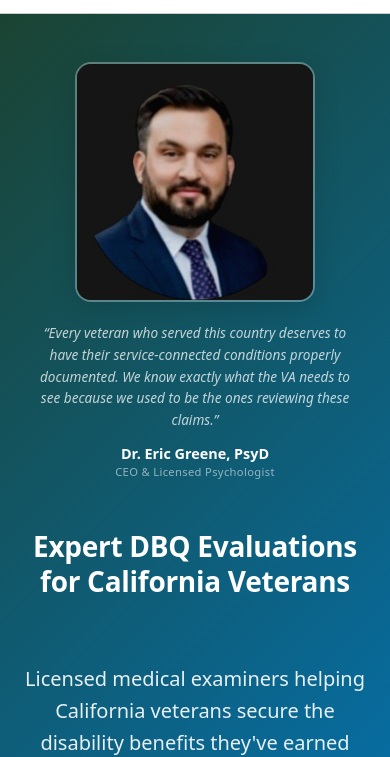
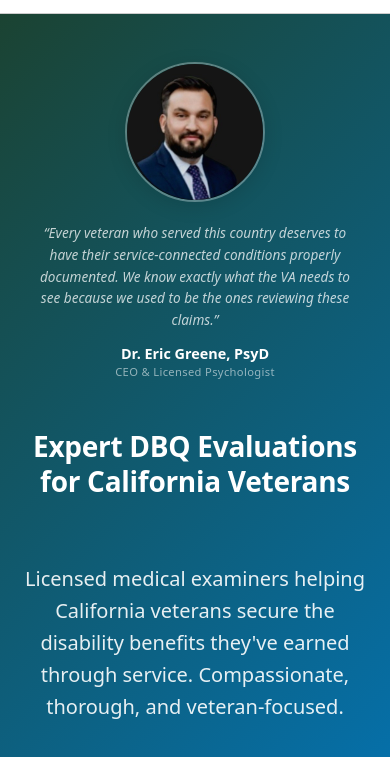
Before and after one commit to JoshuaWink/dbqhelp-mockup-a, a website with bundled scripts: page index.html in a window 390 px wide. Shown: the part 91-848 px from the top of the page. Built offline with nearby package versions, Linux system fonts and the light colour scheme.

Commit message:
photo: small rounded circle instead of large box

```diff
--- a/dbq-mockup-a.css
+++ b/dbq-mockup-a.css
@@ -46,13 +46,13 @@
   gap: 1.25rem;
 }
 .dbq-hero__photo {
-  width: 100%;
-  aspect-ratio: 4/5;
-  max-height: 380px;
-  border-radius: 16px;
+  width: 160px;
+  height: 160px;
+  border-radius: 50%;
   overflow: hidden;
   border: 2px solid rgba(255,255,255,0.3);
-  box-shadow: 0 6px 24px rgba(0,0,0,0.15);
+  box-shadow: 0 4px 20px rgba(0,0,0,0.12);
+  margin: 0 auto;
 }
 .dbq-hero__photo img {
   width: 100%;
@@ -132,9 +132,9 @@
     justify-content: center;
   }
   .dbq-hero__photo {
-    max-width: 240px;
+    width: 140px;
+    height: 140px;
     margin: 0 auto;
-    aspect-ratio: 1;
   }
   .dbq-hero__person {
     order: -1;
```
